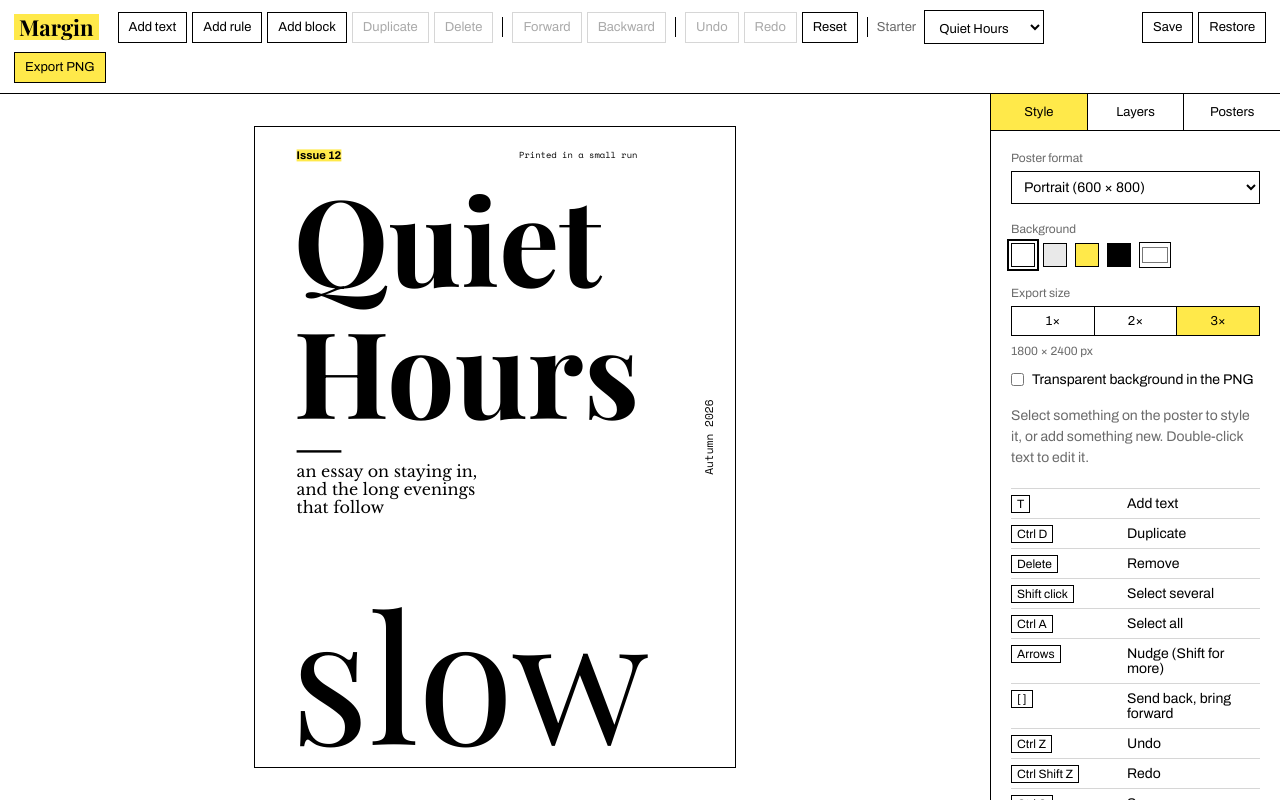
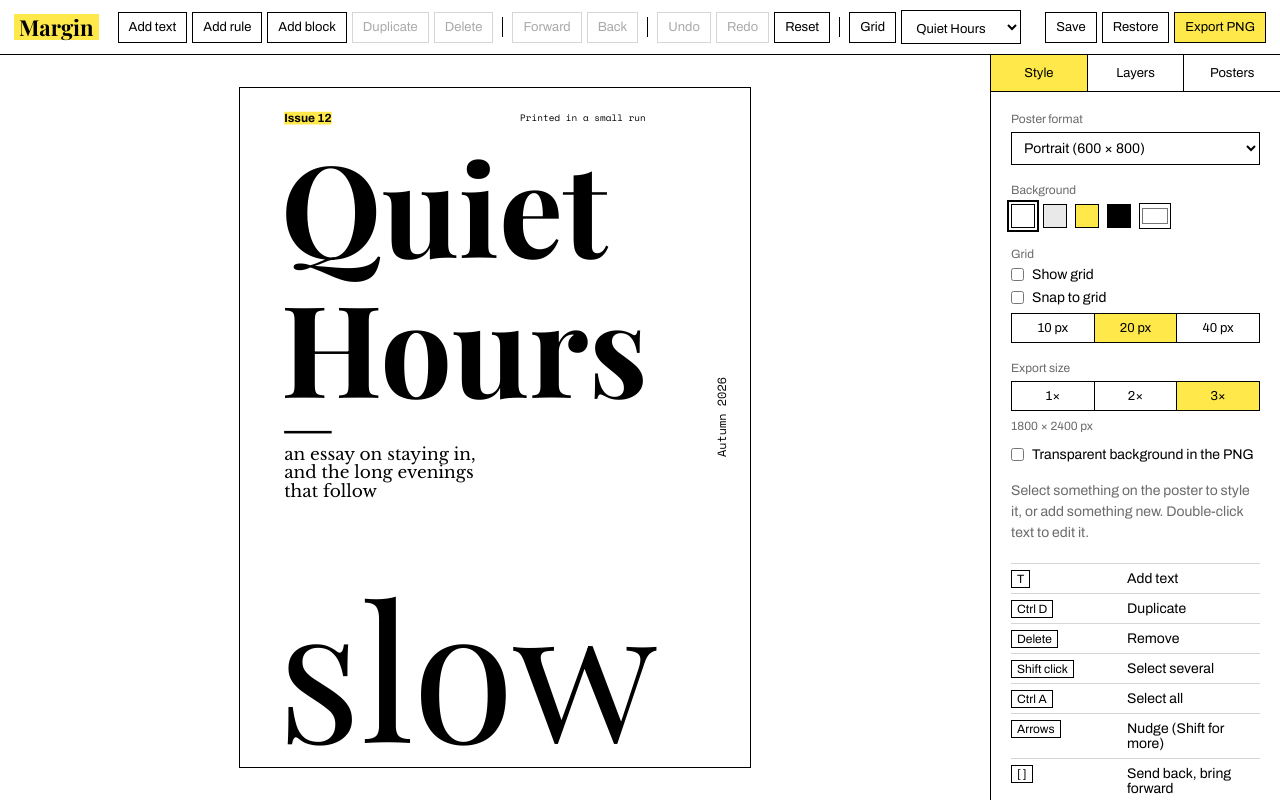
Before and after one commit to kartikyemul/margin-type-playground, a React (Vite) app: page / in a window 1280 px wide. Built offline with nearby package versions, Linux system fonts and the light colour scheme; a web font is replaced by a local one.

Commit message:
add grid button and grid settings

```diff
--- a/src/Properties.jsx
+++ b/src/Properties.jsx
@@ -15,6 +15,7 @@ const ALIGNMENTS = [
 const COLORS = ['#000000', '#8a8a8a', '#d62828', '#1f3fd1', '#ffe94a']
 const BACKGROUNDS = ['#ffffff', '#e9e9e9', '#ffe94a', '#000000']
 const EXPORT_SCALES = [1, 2, 3]
+const GRID_SIZES = [10, 20, 40]
 
 const SHORTCUTS = [
   ['T', 'Add text'],
@@ -29,6 +30,7 @@ const SHORTCUTS = [
   ['Ctrl S', 'Save'],
   ['Esc', 'Deselect'],
   ['Alt drag', 'Move without snapping'],
+  ['Shift rotate', 'Turn in 15° steps'],
 ]
 
 function PosterSettings({ poster, onPosterChange }) {
@@ -73,6 +75,25 @@ function PosterSettings({ poster, onPosterChange }) {
             value={poster.background}
             onChange={(e) => onPosterChange({ background: e.target.value }, 'background')}
           />
+        </div>
+      </div>
+
+      <div className="field">
+        <span className="label">Grid</span>
+        <label className="check">
+          <input type="checkbox" checked={poster.showGrid} onChange={(e) => onPosterChange({ showGrid: e.target.checked })} />
+          Show grid
+        </label>
+        <label className="check">
+          <input type="checkbox" checked={poster.snapGrid} onChange={(e) => onPosterChange({ snapGrid: e.target.checked })} />
+          Snap to grid
+        </label>
+        <div className="segmented">
+          {GRID_SIZES.map((n) => (
+            <button key={n} aria-pressed={poster.gridSize === n} onClick={() => onPosterChange({ gridSize: n })}>
+              {n} px
+            </button>
+          ))}
         </div>
       </div>
 
--- a/src/Toolbar.jsx
+++ b/src/Toolbar.jsx
@@ -8,6 +8,8 @@ function Toolbar({
   onStarter,
   onAdd,
   onAddShape,
+  gridOn,
+  onGrid,
   onDuplicate,
   onDelete,
   onForward,
@@ -45,7 +47,7 @@ function Toolbar({
         Forward
       </button>
       <button className="btn" onClick={onBackward} disabled={!hasSelection} title="Send backward ([)">
-        Backward
+        Back
       </button>
 
       <span className="divider" />
@@ -62,9 +64,13 @@ function Toolbar({
 
       <span className="divider" />
 
+      <button className="btn" onClick={onGrid} aria-pressed={gridOn} title="Show a grid and snap to it">
+        Grid
+      </button>
+
       <label className="starter">
-        Starter
-        <select className="btn" value={starterId} onChange={(e) => onStarter(e.target.value)}>
+        <span className="visually-hidden">Starter</span>
+        <select className="btn" aria-label="Starter composition" value={starterId} onChange={(e) => onStarter(e.target.value)}>
           {STARTERS.map((s) => (
             <option key={s.id} value={s.id}>
               {s.name}
--- a/src/constants.js
+++ b/src/constants.js
@@ -8,7 +8,16 @@ export const FORMATS = [
   { name: 'Landscape', width: 800, height: 600 },
 ]
 
-export const DEFAULT_POSTER = { width: 600, height: 800, background: '#ffffff', exportScale: 3, transparent: false }
+export const DEFAULT_POSTER = {
+  width: 600,
+  height: 800,
+  background: '#ffffff',
+  exportScale: 3,
+  transparent: false,
+  showGrid: false,
+  snapGrid: false,
+  gridSize: 20,
+}
 
 export const FONTS = [
   { name: 'Playfair Display', fallback: 'serif' },
```
